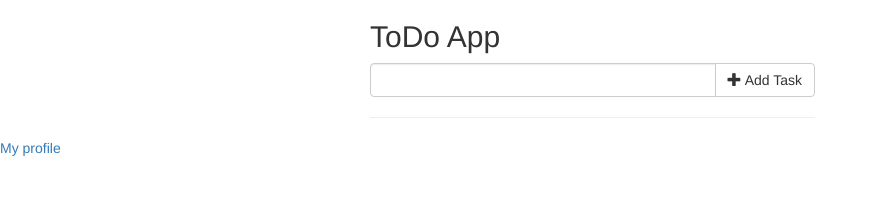
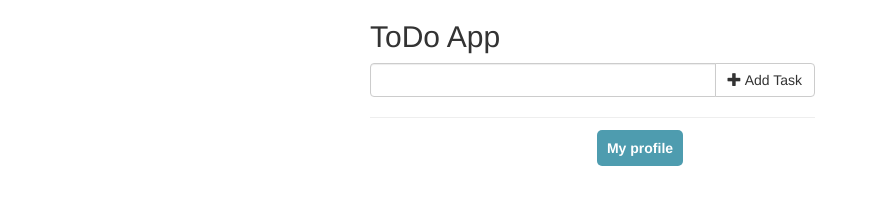
Before and after one commit to AntonTsingel/todoApp, a website: page app/index.html in a window 1280 px wide. Shown: the whole page, without its empty margins (0-877 px from the left). Drawn offline with nearby package versions, Linux system fonts and the light colour scheme.

Commit message:
added button style to my-profile link

```diff
--- a/app/index.html
+++ b/app/index.html
@@ -8,6 +8,7 @@
     <script src="https://cdnjs.cloudflare.com/ajax/libs/angular.js/1.7.8/angular.min.js" integrity="sha256-23hi0Ag650tclABdGCdMNSjxvikytyQ44vYGo9HyOrU=" crossorigin="anonymous"></script>
     <script src="https://maxcdn.bootstrapcdn.com/bootstrap/3.2.0/js/bootstrap.min.js"></script>
     <link rel="stylesheet" href="https://maxcdn.bootstrapcdn.com/bootstrap/3.2.0/css/bootstrap.min.css">
+    <link rel="stylesheet" href="main.css">
   </head>
 
 
@@ -58,11 +59,12 @@
         </ul>
       </div>
     </div>
-    <div>
-      <a href="/my-profile">My profile</a>
-    </div>
+      <div class = "text-center">
+          <a class="button" href="/my-profile">My profile</a>
+      </div>
     <script src="index.js"></script>
     <script src="controller.js"></script>
+
   </body>
 
 </html>
--- a/app/main.css
+++ b/app/main.css
@@ -0,0 +1,9 @@
+.button {
+    width: 115px;
+    background: #4E9CAF;
+    padding: 10px;
+    border-radius: 5px;
+    color: white;
+    font-weight: bold;
+    vertical-align: center;
+}
```
